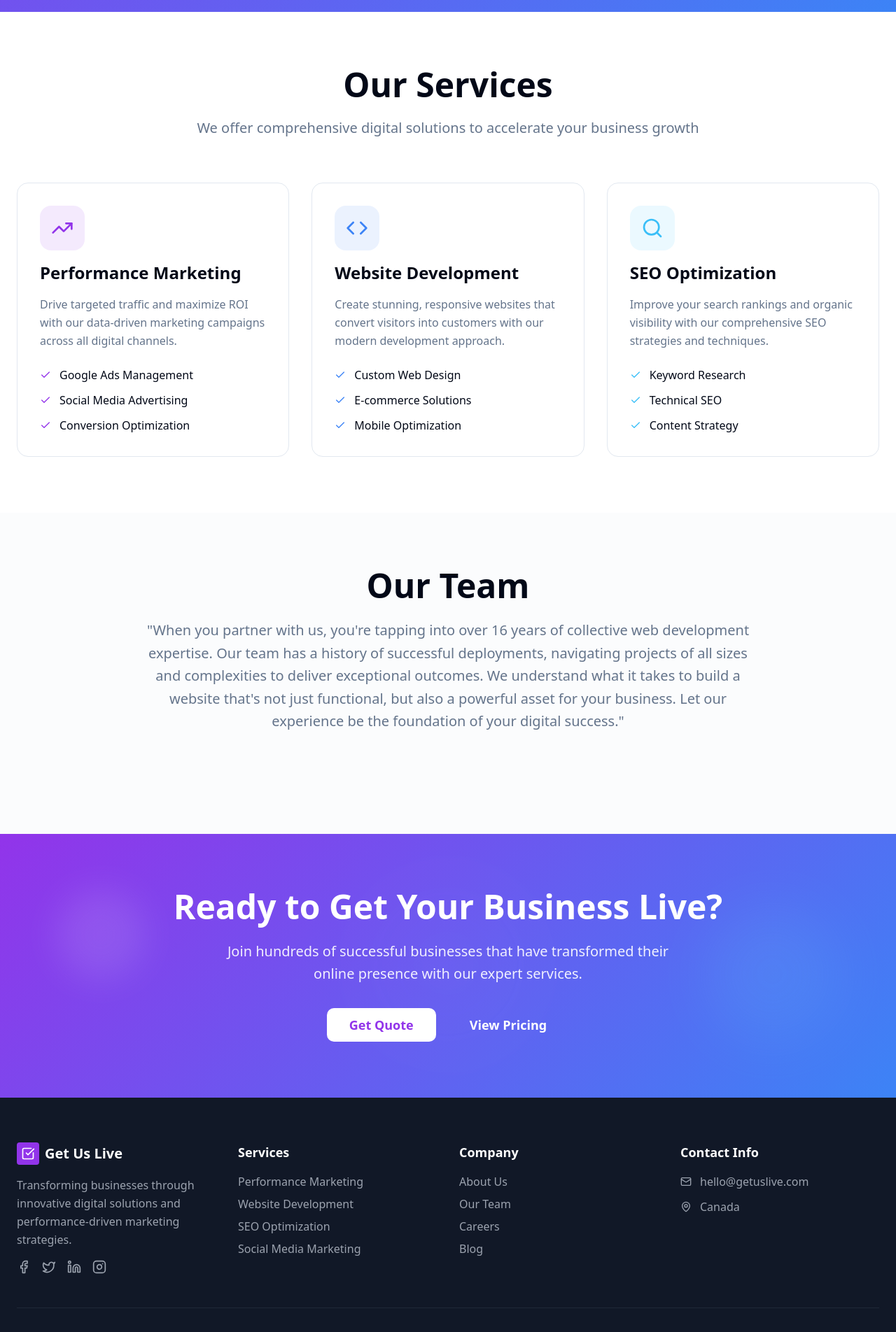
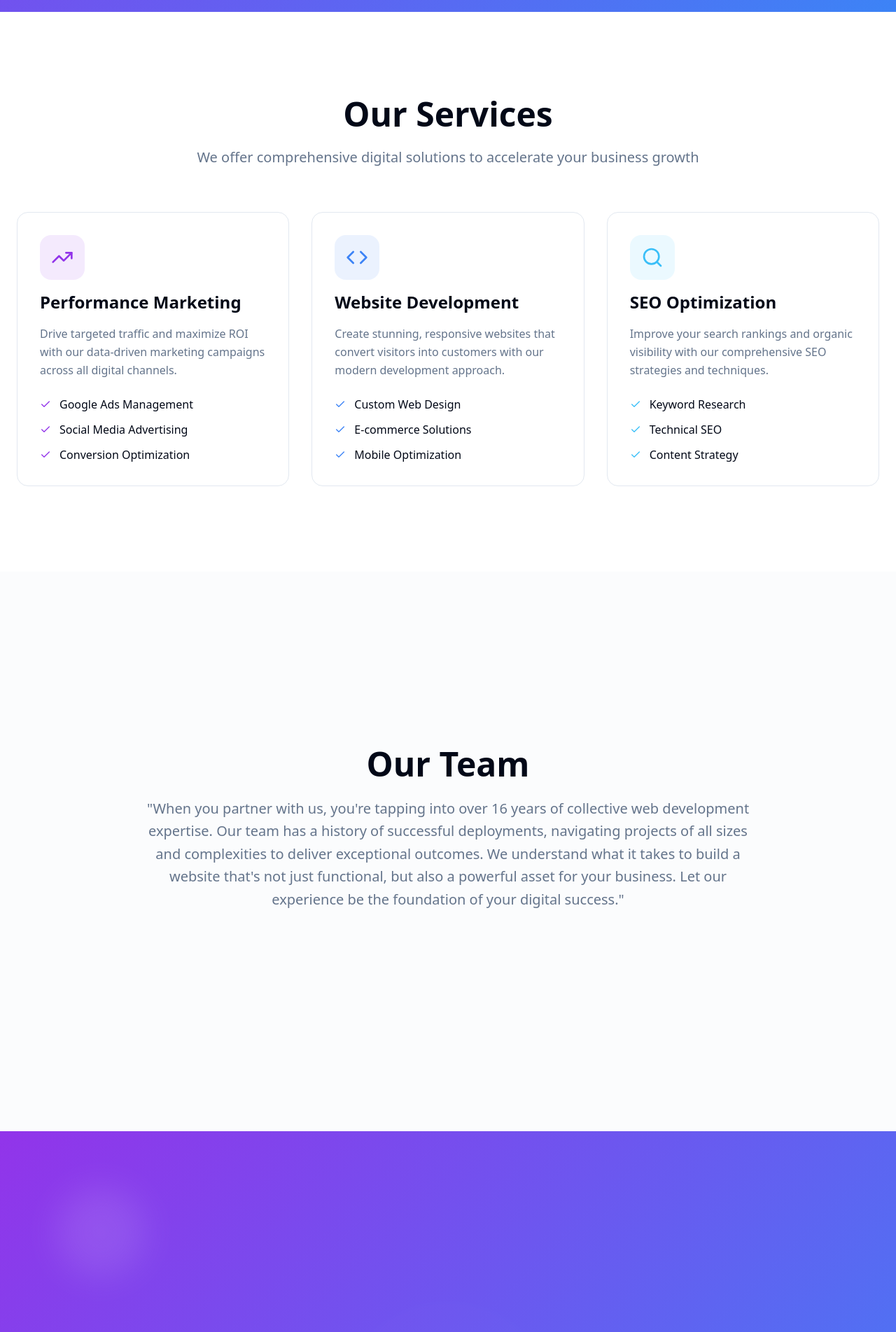
Before and after one commit to go-online-labs/go-labs-starter-kit, a React (Vite) app: page / in a window 1280 px wide. Shown: the part 860-2764 px from the top of the page at 70% size. Built offline with nearby package versions, Linux system fonts and the light colour scheme; the HTML template or start-up script is replaced by a standard one.

Commit message:
Set all sections to hero height

```diff
--- a/src/components/CallToAction.tsx
+++ b/src/components/CallToAction.tsx
@@ -2,7 +2,7 @@ import { Button } from "@/components/ui/button";
 
 const CallToAction = () => {
   return (
-    <section className="py-20 px-6 bg-gradient-cta relative overflow-hidden">
+    <section className="min-h-screen py-20 px-6 bg-gradient-cta relative overflow-hidden flex items-center">
       <div className="max-w-4xl mx-auto text-center text-white relative z-10">
         <h2 className="text-4xl lg:text-5xl font-bold mb-6">
           Ready to Get Your Business Live?
--- a/src/components/Footer.tsx
+++ b/src/components/Footer.tsx
@@ -11,8 +11,8 @@ import {
 
 const Footer = () => {
   return (
-    <footer id="contact" className="bg-gray-900 text-white py-16 px-6">
-      <div className="max-w-7xl mx-auto">
+    <footer id="contact" className="min-h-screen bg-gray-900 text-white py-16 px-6 flex items-center">
+      <div className="max-w-7xl mx-auto w-full">
         <div className="grid md:grid-cols-4 gap-8 mb-12">
           <div className="space-y-4">
             <div className="flex items-center gap-2">
--- a/src/components/OurTeam.tsx
+++ b/src/components/OurTeam.tsx
@@ -1,7 +1,7 @@
 const OurTeam = () => {
   return (
-    <section id="our-team" className="py-20 px-6 bg-secondary/30">
-      <div className="max-w-7xl mx-auto">
+    <section id="our-team" className="min-h-screen py-20 px-6 bg-secondary/30 flex items-center">
+      <div className="max-w-7xl mx-auto w-full">
         <div className="text-center mb-16">
           <h2 className="text-4xl lg:text-5xl font-bold text-foreground mb-6">
             Our Team
--- a/src/components/Services.tsx
+++ b/src/components/Services.tsx
@@ -37,8 +37,8 @@ const Services = () => {
   ];
 
   return (
-    <section id="services" className="py-20 px-6 bg-background">
-      <div className="max-w-7xl mx-auto">
+    <section id="services" className="min-h-screen py-20 px-6 bg-background flex items-center">
+      <div className="max-w-7xl mx-auto w-full">
         <div className="text-center mb-16">
           <h2 className="text-4xl lg:text-5xl font-bold text-foreground mb-6">
             Our Services
```
